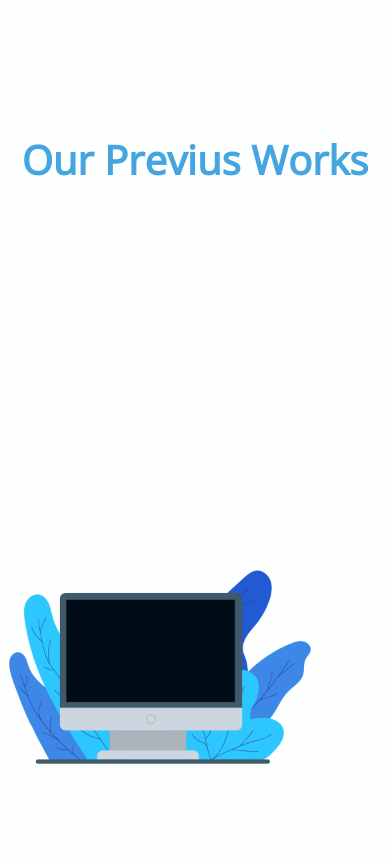
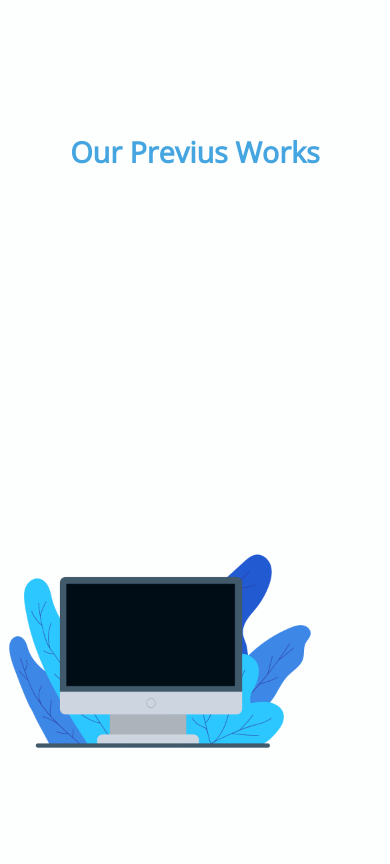
Before and after one commit to Akademac/Company_main, a plain HTML site: page index.html in a window 390 px wide. Shown: the part 2240-3104 px from the top of the page. Drawn offline with nearby package versions, Linux system fonts and the light colour scheme.

Commit message:
New changes #5

```diff
--- a/main.css
+++ b/main.css
@@ -655,7 +655,7 @@ i {
 		text-align: center;
 		color: var(--btnBlue);
 		margin: 5rem auto;
-		font-size: rem;
+		font-size: 1.8rem;
 	}
 
 	#portfolio_comp {
```
